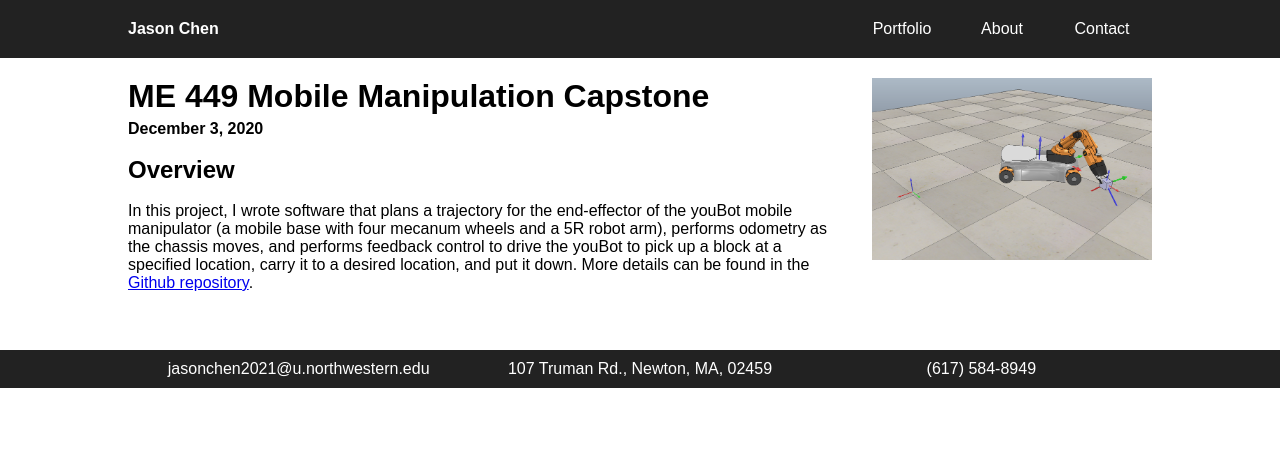
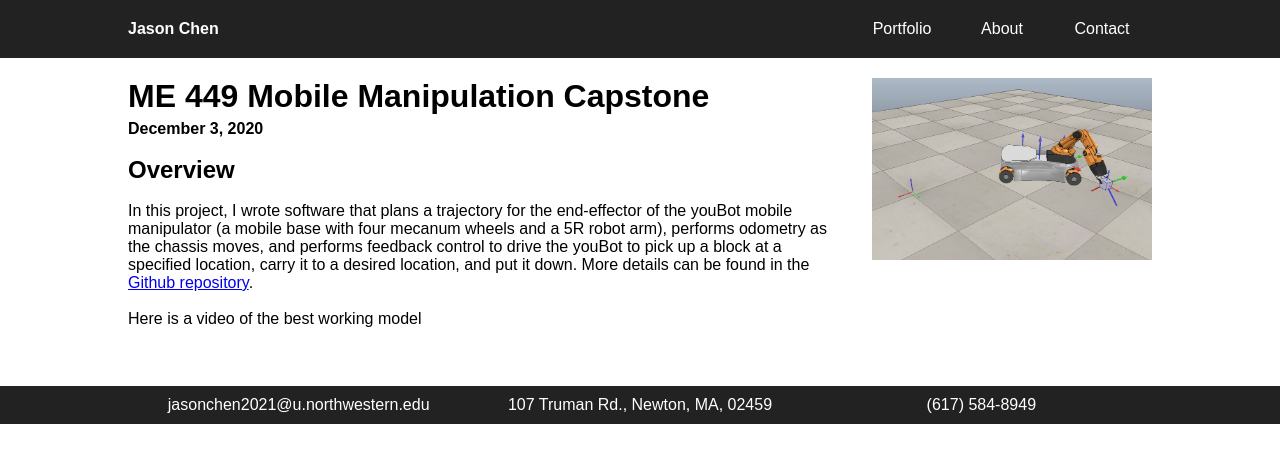
Before and after one commit to chen2156/chen2156.github.io, a Jekyll site: the page built from _projects/ME449project.md, in a window 1280 px wide. Shown: the top 463 px of the page. Built offline with Jekyll 4.4.1, drawn with Linux system fonts in a browser that asks for light colours; nearby versions of some CDN libraries.

Commit message:
Update ME449project.md

```diff
--- a/_projects/ME449project.md
+++ b/_projects/ME449project.md
@@ -7,3 +7,5 @@ image: /800px-Youbot-capstone.png
 
 ## Overview
 In this project, I wrote software that plans a trajectory for the end-effector of the youBot mobile manipulator (a mobile base with four mecanum wheels and a 5R robot arm), performs odometry as the chassis moves, and performs feedback control to drive the youBot to pick up a block at a specified location, carry it to a desired location, and put it down. More details can be found in the <a href="https://github.com/chen2156/ME-449-Robotic-Manipulation">Github repository</a>.
+
+Here is a video of the best working model
```
